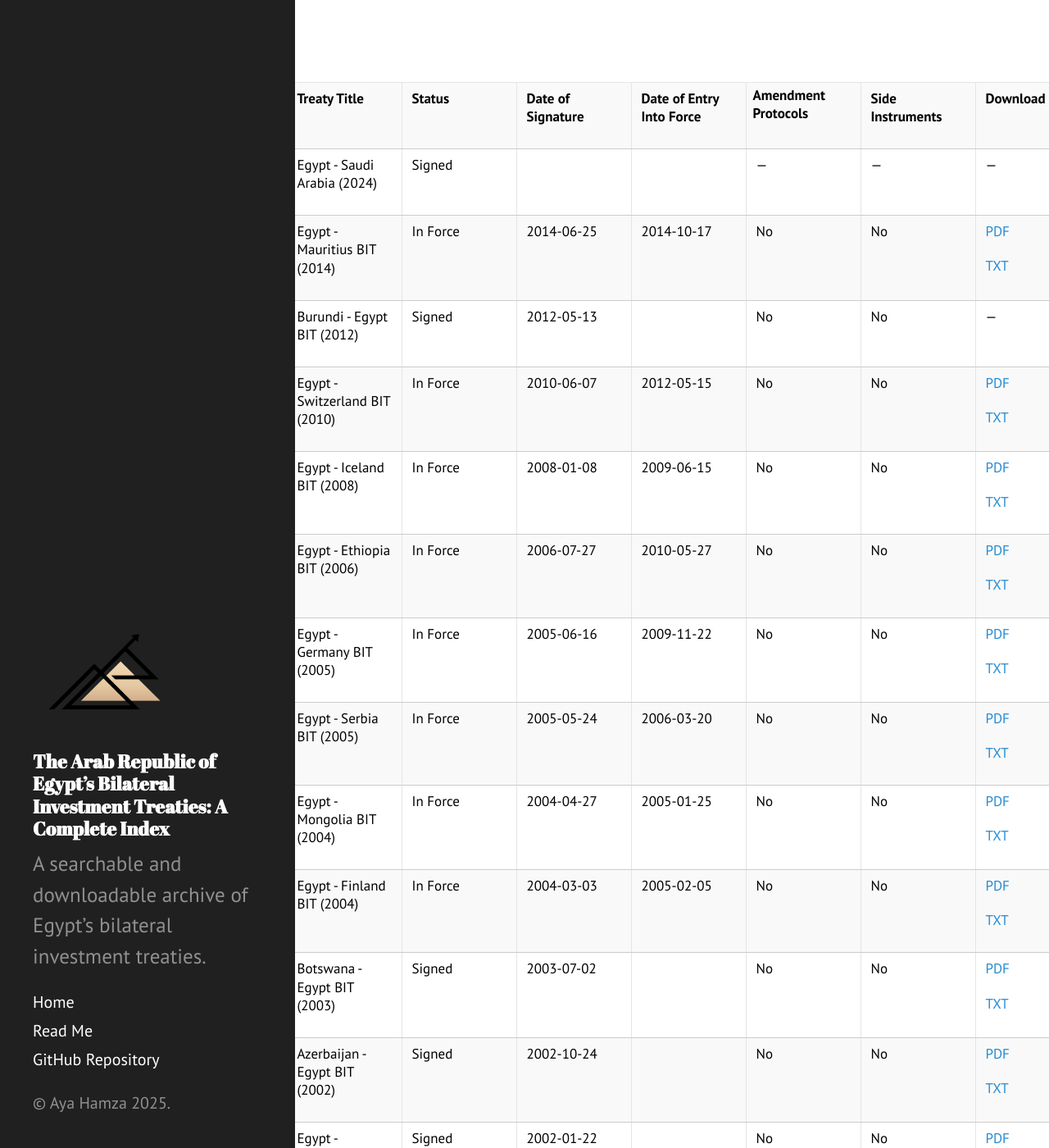
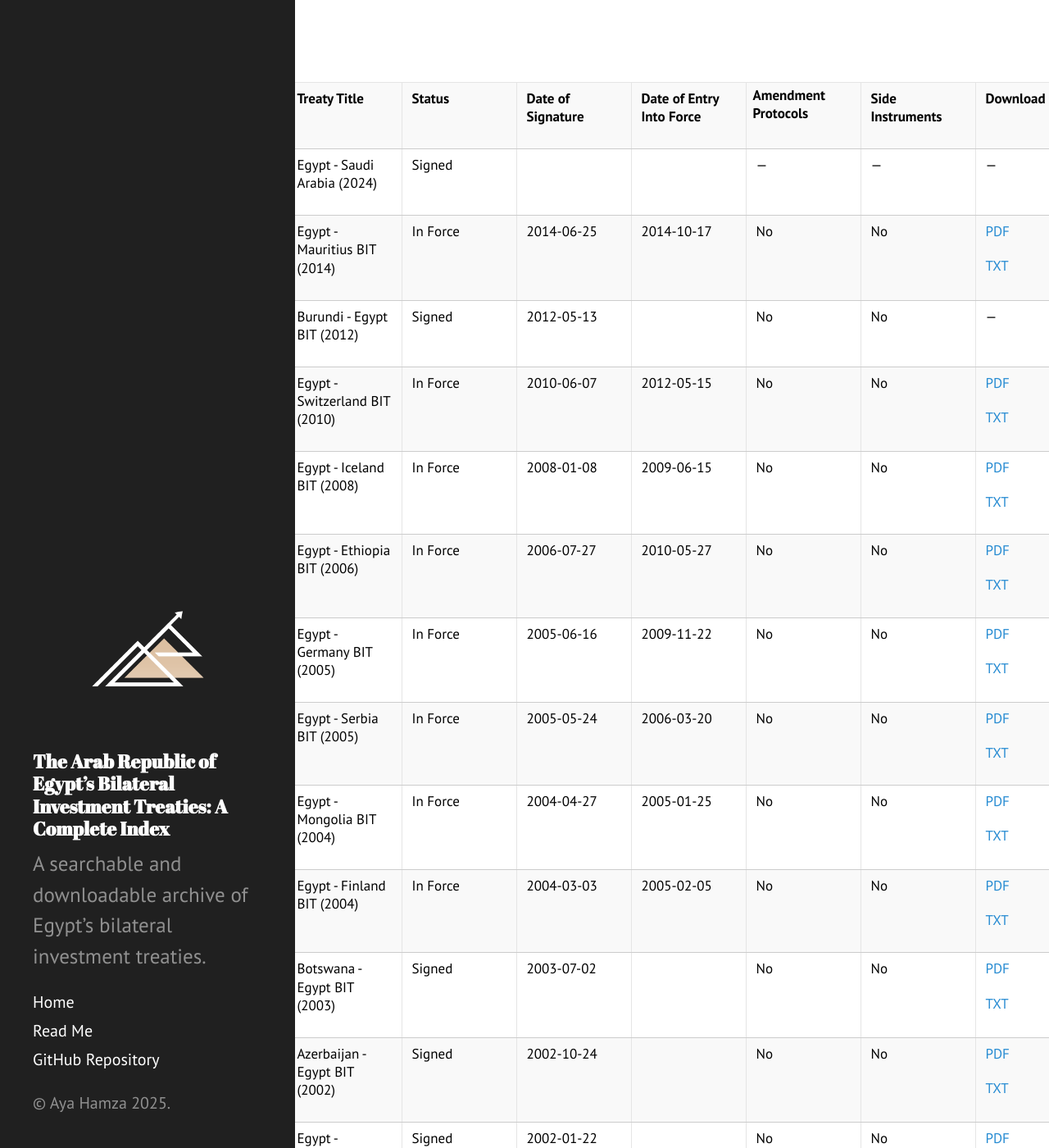
Before and after one commit to ayahamza1/MENABITs, a Jekyll site: the page built from index.md, in a window 1280 px wide and 1400 px high. Shown: the whole window at 82% size. Built offline with Jekyll 4.4.1, drawn with Linux system fonts in a browser that asks for light colours.

Commit message:
Update head.html

```diff
--- a/_includes/head.html
+++ b/_includes/head.html
@@ -1,4 +1,6 @@
+
 <head>
+  <link href="http://gmpg.org/xfn/11" rel="profile">
   <meta http-equiv="X-UA-Compatible" content="IE=edge">
   <meta http-equiv="content-type" content="text/html; charset=utf-8">
   <meta name="viewport" content="width=device-width, initial-scale=1.0, maximum-scale=1">
@@ -12,9 +14,9 @@
   </title>
 
   <!-- CSS -->
-  <link rel="stylesheet" href="{{ site.baseurl }}public/css/poole.css">
-  <link rel="stylesheet" href="{{ site.baseurl }}public/css/syntax.css">
-  <link rel="stylesheet" href="{{ site.baseurl }}public/css/hyde.css">
+  <link rel="stylesheet" href="{{ site.baseurl }}/public/css/poole.css">
+  <link rel="stylesheet" href="{{ site.baseurl }}/public/css/syntax.css">
+  <link rel="stylesheet" href="{{ site.baseurl }}/public/css/hyde.css">
   <link rel="stylesheet" href="https://fonts.googleapis.com/css?family=PT+Sans:400,400italic,700|Abril+Fatface">
 
 <!-- Favicon and App Icons -->
@@ -28,5 +30,31 @@
 <link rel="icon" href="{{ site.baseurl }}public/favicon.ico" type="image/x-icon" media="(prefers-color-scheme: dark)">
 
   <!-- RSS -->
-  <link rel="alternate" type="application/rss+xml" title="RSS" href="{{ site.baseurl }}atom.xml">
+  <link rel="alternate" type="application/rss+xml" title="RSS" href="{{ site.baseurl }}/atom.xml">
+
+  <style>
+  .logo-img {
+    height: 50px;
+    margin-bottom: 1rem;
+  }
+
+  @media (prefers-color-scheme: dark) {
+    .logo-light {
+      display: none;
+    }
+    .logo-dark {
+      display: inline;
+    }
+  }
+
+  @media (prefers-color-scheme: light) {
+    .logo-light {
+      display: inline;
+    }
+    .logo-dark {
+      display: none;
+    }
+  }
+</style>
+
 </head>
```
Lines whose indentation alone changed are shown as unchanged.
